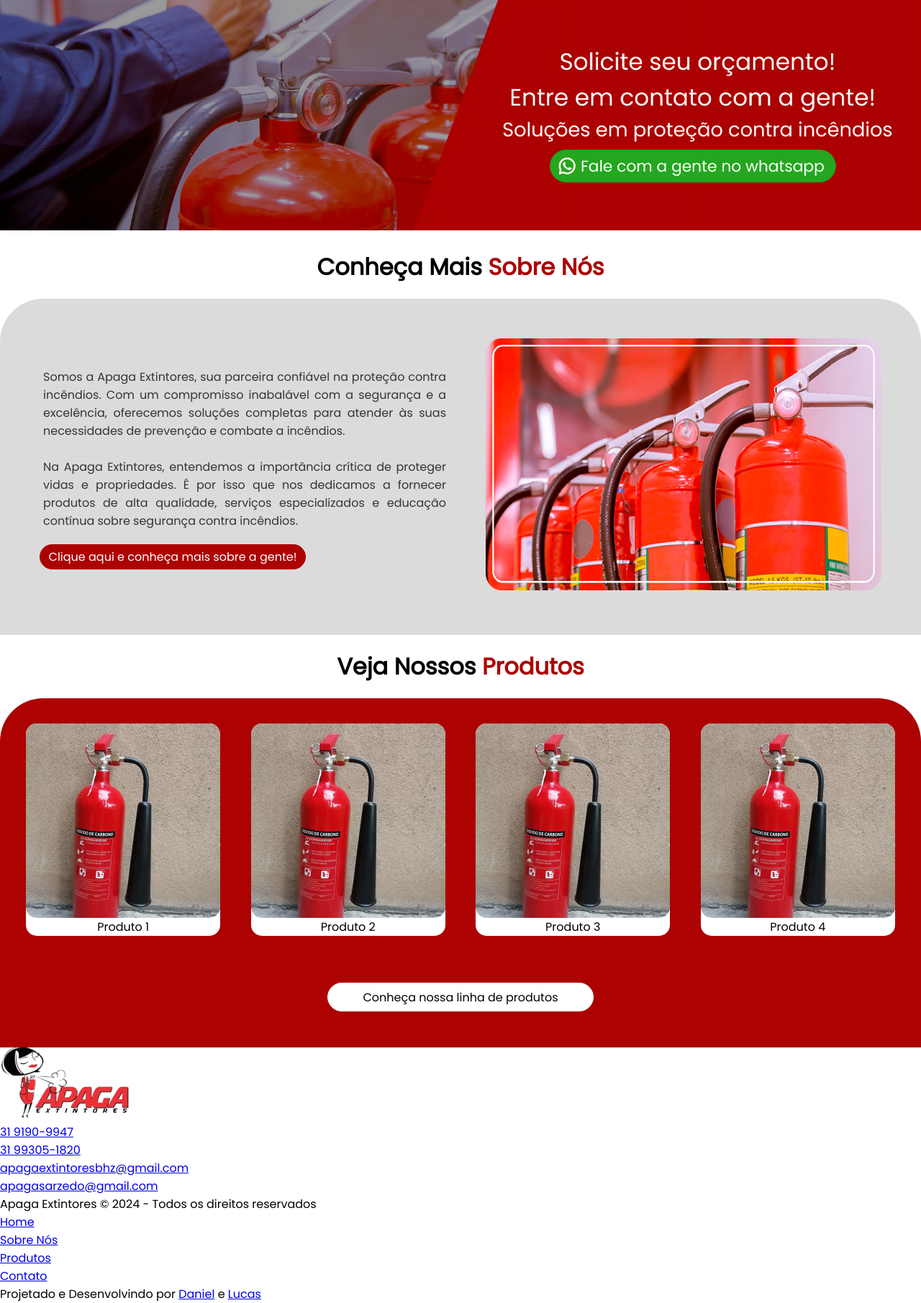
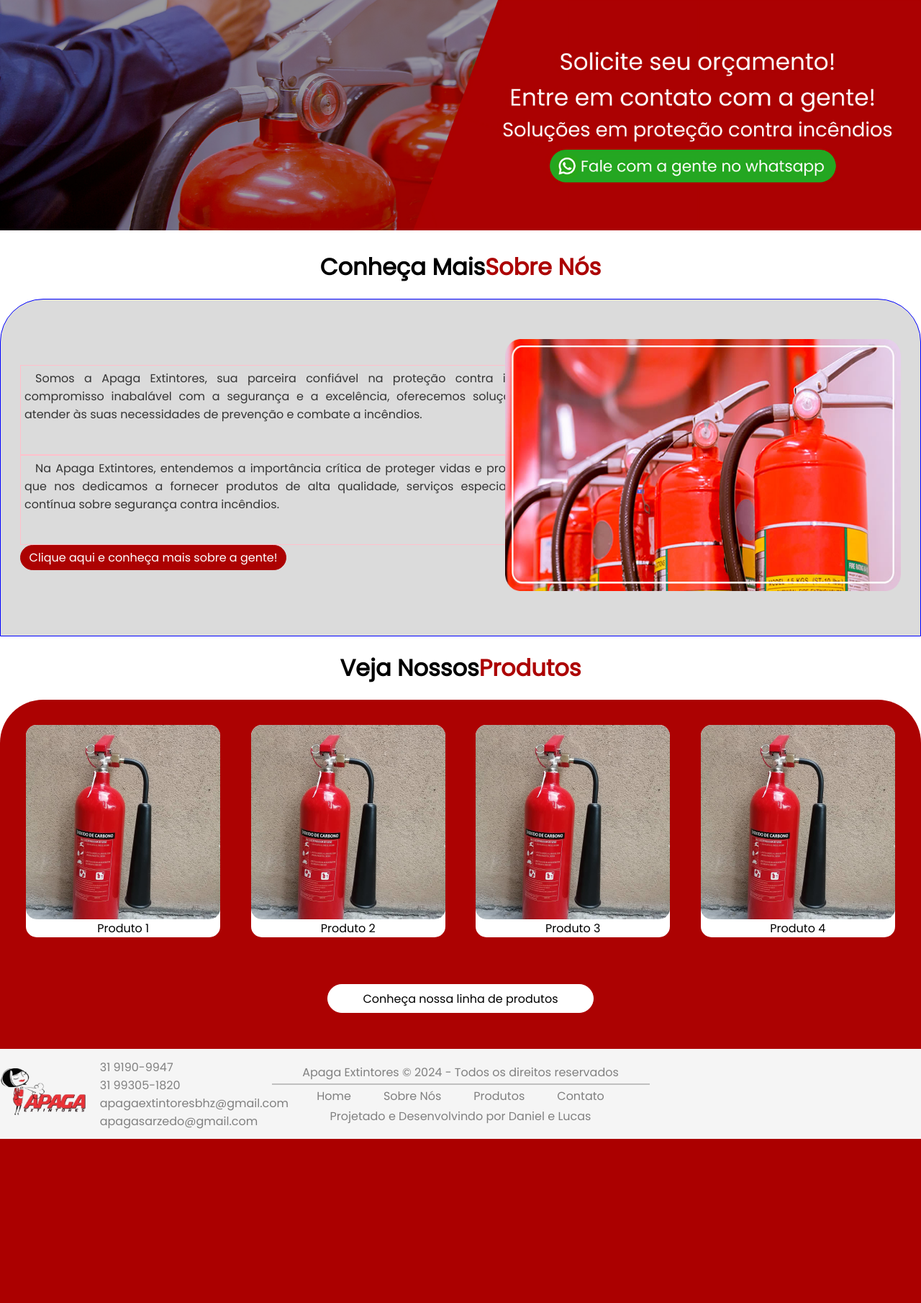
Before and after one commit to Daniel10013/site-extintores, a PHP site: page /site-extintores/index.php?url=home in a window 1280 px wide. Shown: the part 83-1893 px from the top of the page at 72% size. After the commit the page ends 1665 px from the top, so only its background shows below. Run offline with PHP 8.4, Linux system fonts and the light colour scheme.

Commit message:
Formatacao home css

```diff
--- a/App/view/assets/css/global.css
+++ b/App/view/assets/css/global.css
@@ -1,6 +1,7 @@
 * {
     margin: 0;
     padding: 0;
+    overflow-y: none;
     box-sizing: border-box;
     font-family: "Poppins", monospace;
 }
@@ -66,7 +67,6 @@ header {
     }
 }
 
-<<<<<<< HEAD
 main {
     .banner img{
         width: 100%;
@@ -113,8 +113,6 @@ main {
     }
 }
 
-=======
->>>>>>> 46663958c7a4af9476abd08712392c67db28f244
 footer {
     display: flex;
     justify-content: center;
```
